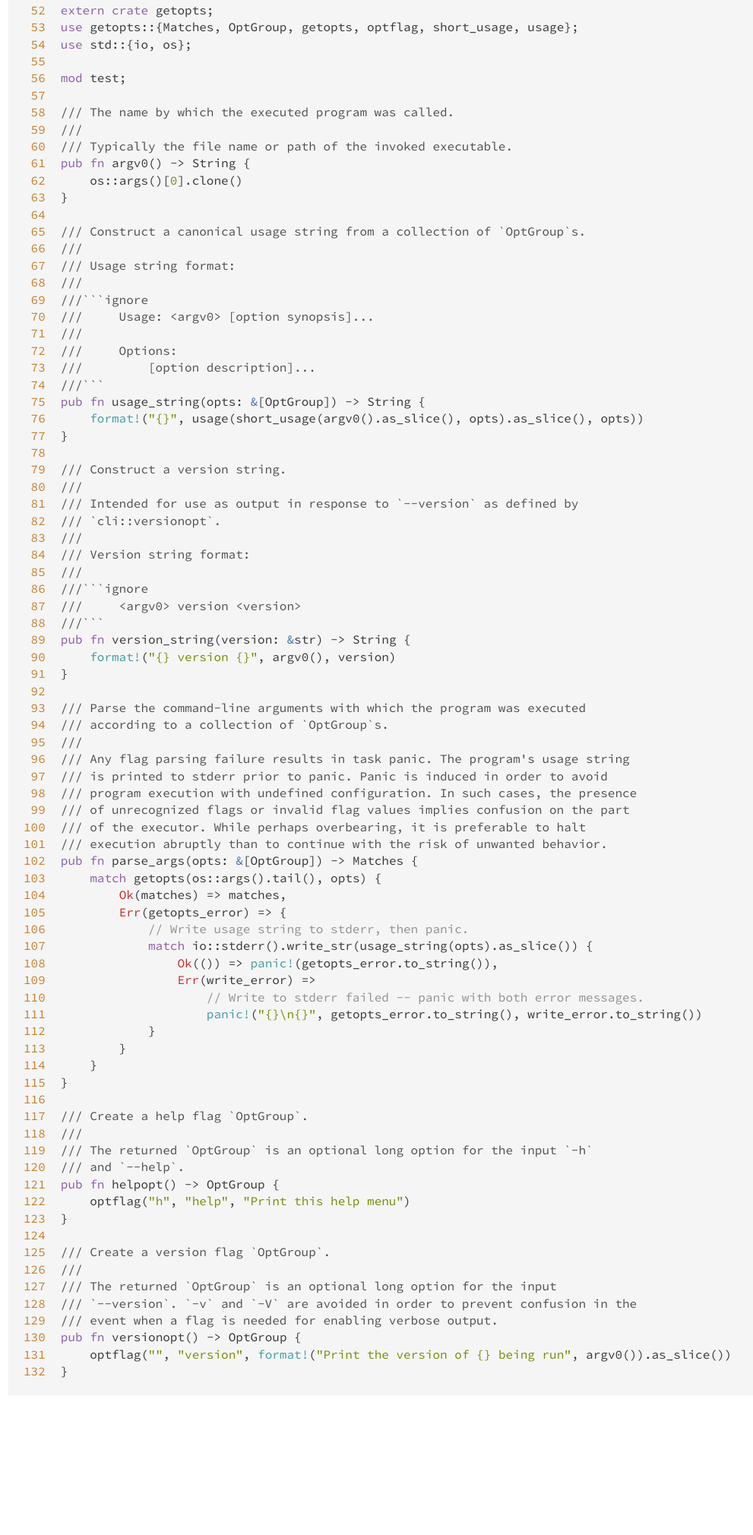
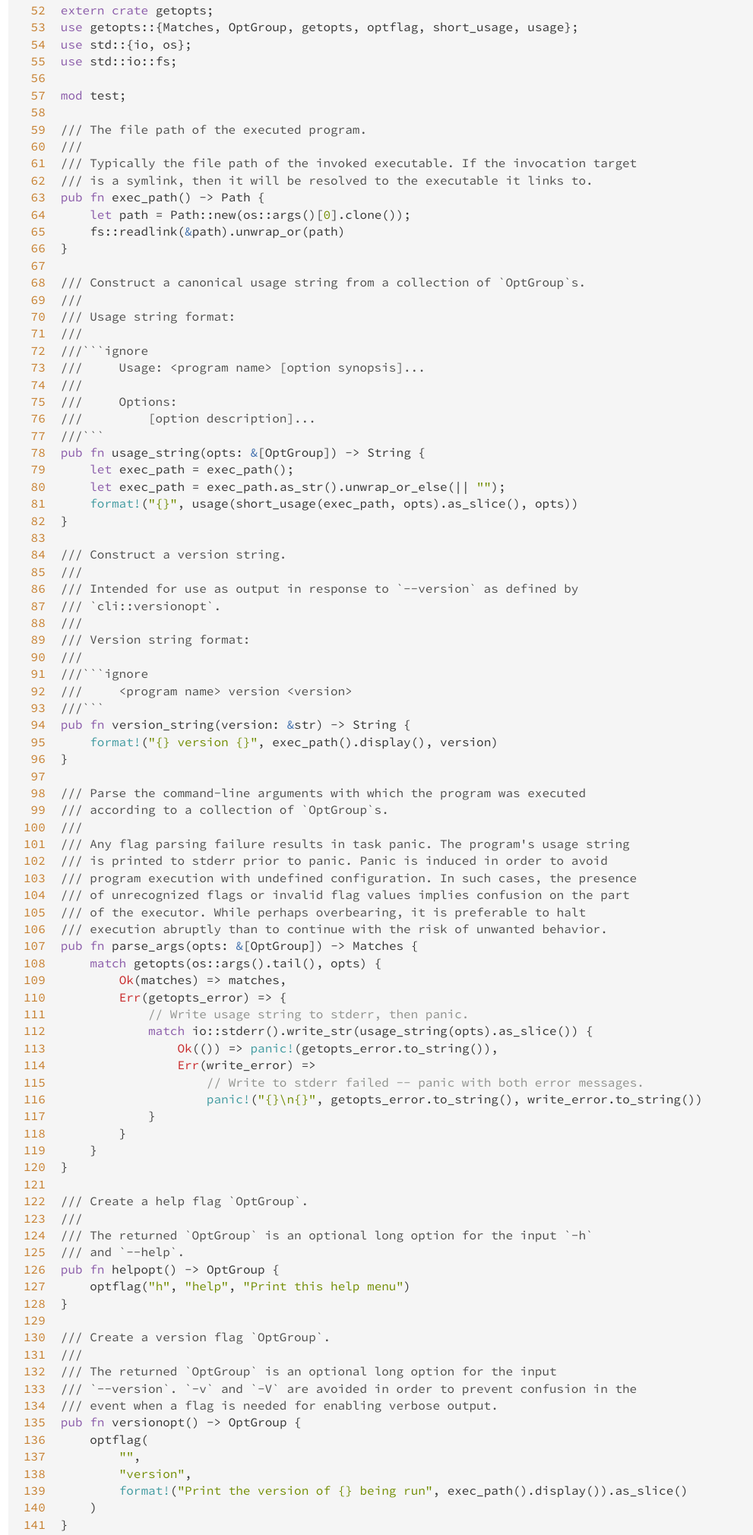
Before and after one commit to evnm/cli.rs, a plain HTML site: page doc/src/cli/lib.rs.html in a window 1280 px wide. Shown: the part 1304-3324 px from the top of the page at 76% size, without its empty margins (4-995 px from the left). Before the commit the page ends 3191 px from the top, so only its background shows below. Drawn offline with Linux system fonts and the light colour scheme.

Commit message:
rustdoc push by evm

````diff
--- a/doc/search-index.js
+++ b/doc/search-index.js
@@ -1,3 +1,3 @@
 var searchIndex = {};
-searchIndex['cli'] = {"items":[[0,"","cli","A toolkit for building command-line programs in Rust."],[3,"argv0","","The name by which the executed program was called."],[3,"usage_string","","Construct a canonical usage string from a collection of `OptGroup`s."],[3,"version_string","","Construct a version string."],[3,"parse_args","","Parse the command-line arguments with which the program was executed\naccording to a collection of `OptGroup`s."],[3,"helpopt","","Create a help flag `OptGroup`."],[3,"versionopt","","Create a version flag `OptGroup`."]],"paths":[]};
+searchIndex['cli'] = {"items":[[0,"","cli","A toolkit for building command-line programs in Rust."],[3,"exec_path","","The file path of the executed program."],[3,"usage_string","","Construct a canonical usage string from a collection of `OptGroup`s."],[3,"version_string","","Construct a version string."],[3,"parse_args","","Parse the command-line arguments with which the program was executed\naccording to a collection of `OptGroup`s."],[3,"helpopt","","Create a help flag `OptGroup`."],[3,"versionopt","","Create a version flag `OptGroup`."]],"paths":[]};
 initSearch(searchIndex);
--- a/doc/src/cli/lib.rs.html
+++ b/doc/src/cli/lib.rs.html
@@ -172,6 +172,15 @@
 <span id='130'>130</span>
 <span id='131'>131</span>
 <span id='132'>132</span>
+<span id='133'>133</span>
+<span id='134'>134</span>
+<span id='135'>135</span>
+<span id='136'>136</span>
+<span id='137'>137</span>
+<span id='138'>138</span>
+<span id='139'>139</span>
+<span id='140'>140</span>
+<span id='141'>141</span>
 </pre><pre class='rust '>
 <span class='doccomment'>//! A toolkit for building command-line programs in Rust.</span>
 <span class='doccomment'>//!</span>
@@ -227,14 +236,17 @@
 <span class='kw'>extern</span> <span class='kw'>crate</span> <span class='ident'>getopts</span>;
 <span class='kw'>use</span> <span class='ident'>getopts</span>::{<span class='ident'>Matches</span>, <span class='ident'>OptGroup</span>, <span class='ident'>getopts</span>, <span class='ident'>optflag</span>, <span class='ident'>short_usage</span>, <span class='ident'>usage</span>};
 <span class='kw'>use</span> <span class='ident'>std</span>::{<span class='ident'>io</span>, <span class='ident'>os</span>};
+<span class='kw'>use</span> <span class='ident'>std</span>::<span class='ident'>io</span>::<span class='ident'>fs</span>;
 
 <span class='kw'>mod</span> <span class='ident'>test</span>;
 
-<span class='doccomment'>/// The name by which the executed program was called.</span>
+<span class='doccomment'>/// The file path of the executed program.</span>
 <span class='doccomment'>///</span>
-<span class='doccomment'>/// Typically the file name or path of the invoked executable.</span>
-<span class='kw'>pub</span> <span class='kw'>fn</span> <span class='ident'>argv0</span>() <span class='op'>-&gt;</span> <span class='ident'>String</span> {
-    <span class='ident'>os</span>::<span class='ident'>args</span>()[<span class='number'>0</span>].<span class='ident'>clone</span>()
+<span class='doccomment'>/// Typically the file path of the invoked executable. If the invocation target</span>
+<span class='doccomment'>/// is a symlink, then it will be resolved to the executable it links to.</span>
+<span class='kw'>pub</span> <span class='kw'>fn</span> <span class='ident'>exec_path</span>() <span class='op'>-&gt;</span> <span class='ident'>Path</span> {
+    <span class='kw'>let</span> <span class='ident'>path</span> <span class='op'>=</span> <span class='ident'>Path</span>::<span class='ident'>new</span>(<span class='ident'>os</span>::<span class='ident'>args</span>()[<span class='number'>0</span>].<span class='ident'>clone</span>());
+    <span class='ident'>fs</span>::<span class='ident'>readlink</span>(<span class='kw-2'>&amp;</span><span class='ident'>path</span>).<span class='ident'>unwrap_or</span>(<span class='ident'>path</span>)
 }
 
 <span class='doccomment'>/// Construct a canonical usage string from a collection of `OptGroup`s.</span>
@@ -242,13 +254,15 @@
 <span class='doccomment'>/// Usage string format:</span>
 <span class='doccomment'>///</span>
 <span class='doccomment'>///```ignore</span>
-<span class='doccomment'>///     Usage: &lt;argv0&gt; [option synopsis]...</span>
+<span class='doccomment'>///     Usage: &lt;program name&gt; [option synopsis]...</span>
 <span class='doccomment'>///</span>
 <span class='doccomment'>///     Options:</span>
 <span class='doccomment'>///         [option description]...</span>
 <span class='doccomment'>///```</span>
 <span class='kw'>pub</span> <span class='kw'>fn</span> <span class='ident'>usage_string</span>(<span class='ident'>opts</span>: <span class='kw-2'>&amp;</span>[<span class='ident'>OptGroup</span>]) <span class='op'>-&gt;</span> <span class='ident'>String</span> {
-    <span class='macro'>format</span><span class='macro'>!</span>(<span class='string'>&quot;{}&quot;</span>, <span class='ident'>usage</span>(<span class='ident'>short_usage</span>(<span class='ident'>argv0</span>().<span class='ident'>as_slice</span>(), <span class='ident'>opts</span>).<span class='ident'>as_slice</span>(), <span class='ident'>opts</span>))
+    <span class='kw'>let</span> <span class='ident'>exec_path</span> <span class='op'>=</span> <span class='ident'>exec_path</span>();
+    <span class='kw'>let</span> <span class='ident'>exec_path</span> <span class='op'>=</span> <span class='ident'>exec_path</span>.<span class='ident'>as_str</span>().<span class='ident'>unwrap_or_else</span>(<span class='op'>||</span> <span class='string'>&quot;&quot;</span>);
+    <span class='macro'>format</span><span class='macro'>!</span>(<span class='string'>&quot;{}&quot;</span>, <span class='ident'>usage</span>(<span class='ident'>short_usage</span>(<span class='ident'>exec_path</span>, <span class='ident'>opts</span>).<span class='ident'>as_slice</span>(), <span class='ident'>opts</span>))
 }
 
 <span class='doccomment'>/// Construct a version string.</span>
@@ -259,10 +273,10 @@
 <span class='doccomment'>/// Version string format:</span>
 <span class='doccomment'>///</span>
 <span class='doccomment'>///```ignore</span>
-<span class='doccomment'>///     &lt;argv0&gt; version &lt;version&gt;</span>
+<span class='doccomment'>///     &lt;program name&gt; version &lt;version&gt;</span>
 <span class='doccomment'>///```</span>
 <span class='kw'>pub</span> <span class='kw'>fn</span> <span class='ident'>version_string</span>(<span class='ident'>version</span>: <span class='kw-2'>&amp;</span><span class='ident'>str</span>) <span class='op'>-&gt;</span> <span class='ident'>String</span> {
-    <span class='macro'>format</span><span class='macro'>!</span>(<span class='string'>&quot;{} version {}&quot;</span>, <span class='ident'>argv0</span>(), <span class='ident'>version</span>)
+    <span class='macro'>format</span><span class='macro'>!</span>(<span class='string'>&quot;{} version {}&quot;</span>, <span class='ident'>exec_path</span>().<span class='ident'>display</span>(), <span class='ident'>version</span>)
 }
 
 <span class='doccomment'>/// Parse the command-line arguments with which the program was executed</span>
@@ -303,7 +317,11 @@
 <span class='doccomment'>/// `--version`. `-v` and `-V` are avoided in order to prevent confusion in the</span>
 <span class='doccomment'>/// event when a flag is needed for enabling verbose output.</span>
 <span class='kw'>pub</span> <span class='kw'>fn</span> <span class='ident'>versionopt</span>() <span class='op'>-&gt;</span> <span class='ident'>OptGroup</span> {
-    <span class='ident'>optflag</span>(<span class='string'>&quot;&quot;</span>, <span class='string'>&quot;version&quot;</span>, <span class='macro'>format</span><span class='macro'>!</span>(<span class='string'>&quot;Print the version of {} being run&quot;</span>, <span class='ident'>argv0</span>()).<span class='ident'>as_slice</span>())
+    <span class='ident'>optflag</span>(
+        <span class='string'>&quot;&quot;</span>,
+        <span class='string'>&quot;version&quot;</span>,
+        <span class='macro'>format</span><span class='macro'>!</span>(<span class='string'>&quot;Print the version of {} being run&quot;</span>, <span class='ident'>exec_path</span>().<span class='ident'>display</span>()).<span class='ident'>as_slice</span>()
+    )
 }
 </pre>
 </section>
````
Also changed, not shown: doc/cli/fn.exec_path.html (renamed from doc/cli/fn.argv0.html, +9 -8 lines), doc/cli/fn.helpopt.html (+2 -2 lines), doc/cli/fn.parse_args.html (+2 -2 lines), doc/cli/fn.usage_string.html (+3 -3 lines), doc/cli/fn.version_string.html (+3 -3 lines), doc/cli/fn.versionopt.html (+2 -2 lines), doc/cli/index.html (+4 -4 lines).
